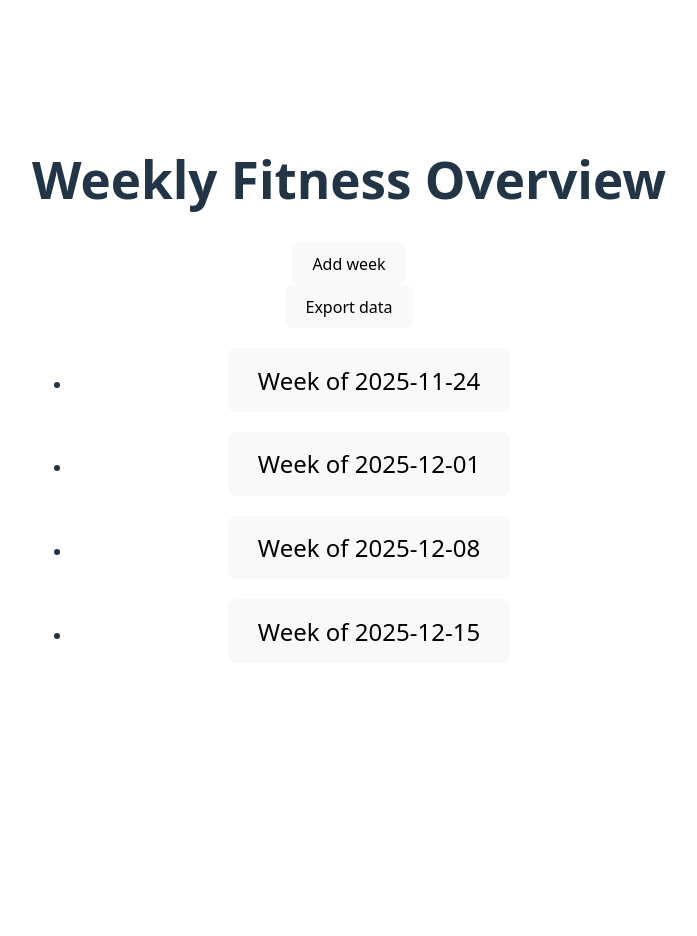
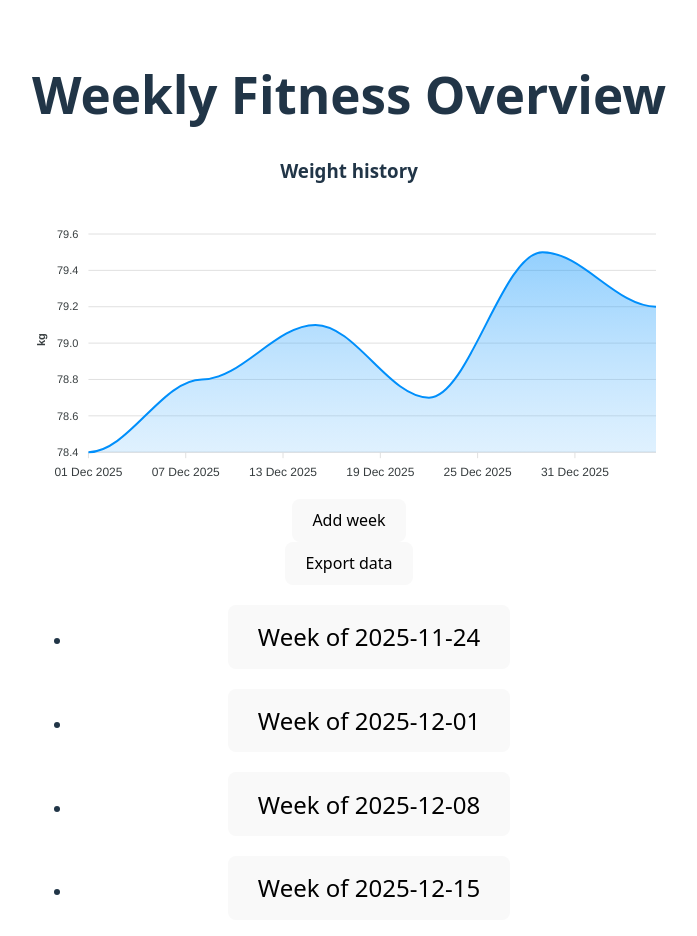
Before and after one commit to BelaGereon/fitness-nutrition-dashboard, a React (Vite) app: page / in a window 1280 px wide. Shown: the top 936 px of the page, without its empty margins (291-988 px from the left). Before the commit the page ends 800 px from the top, so only its background shows below. Built offline with nearby package versions, Linux system fonts and the light colour scheme.

Commit message:
:sparkles: add ApexCharts dependency and first chart to WeeklyOverviewPage

```diff
--- a/package.json
+++ b/package.json
@@ -11,7 +11,9 @@
   },
   "dependencies": {
     "@testing-library/user-event": "^14.6.1",
+    "apexcharts": "^5.3.6",
     "react": "^19.2.0",
+    "react-apexcharts": "^1.9.0",
     "react-dom": "^19.2.0"
   },
   "devDependencies": {
--- a/src/data/weeksStoreLocalStorage.ts
+++ b/src/data/weeksStoreLocalStorage.ts
@@ -32,7 +32,7 @@ const isDayEntry = (v: unknown): v is DayEntry => {
 const isDaysRecord = (v: unknown): v is Record<DayId, DayEntry> => {
   if (!isObject(v)) return false;
   return DAY_IDS.every((dayId) =>
-    isDayEntry((v as Record<string, unknown>)[dayId])
+    isDayEntry((v as Record<string, unknown>)[dayId]),
   );
 };
 
--- a/src/features/dashboard/WeeklyOverviewPage.tsx
+++ b/src/features/dashboard/WeeklyOverviewPage.tsx
@@ -20,6 +20,7 @@ import {
 import { getMondayOfWeek } from "./util/dateHelpers";
 import { AddWeekSection } from "./AddWeekSection";
 import { usePersistedWeeks } from "./hooks/userPersistedWeeks";
+import { WeightHistoryChart } from "./charts/WeightHistoryChart";
 
 type WeeklyOverviewPageProps = {
   weeksStore?: WeeksStore;
@@ -119,6 +120,8 @@ export function WeeklyOverviewPage({
     <main>
       <h1>Weekly Fitness Overview</h1>
 
+      <WeightHistoryChart />
+
       <AddWeekSection
         existingWeekOfs={existingWeekOfs}
         getTodaysDate={getTodaysDate}
--- /dev/null
+++ b/src/features/dashboard/charts/WeightHistoryChart.tsx
@@ -0,0 +1,64 @@
+import ReactApexChart from "react-apexcharts";
+import type { ApexOptions } from "apexcharts";
+
+type Point = { x: number; y: number }; // x = timestamp (ms), y = weight
+
+export function WeightHistoryChart() {
+  // 1) Dummy data: timestamps (ms) + weights
+  //    Using Date.parse(...) keeps it readable; ApexCharts wants ms.
+  const series = [
+    {
+      name: "Weight (kg)",
+      data: [
+        { x: Date.parse("2025-12-01"), y: 78.4 },
+        { x: Date.parse("2025-12-08"), y: 78.8 },
+        { x: Date.parse("2025-12-15"), y: 79.1 },
+        { x: Date.parse("2025-12-22"), y: 78.7 },
+        { x: Date.parse("2025-12-29"), y: 79.5 },
+        { x: Date.parse("2026-01-05"), y: 79.2 },
+      ] satisfies Point[],
+    },
+  ];
+
+  // 2) Chart configuration (“options”):
+  //    - chart.type must match your intended chart
+  //    - xaxis.type = "datetime" tells ApexCharts to treat x as dates
+  const options: ApexOptions = {
+    chart: {
+      type: "area",
+      animations: { enabled: false }, // keep it simple + stable for now
+      toolbar: { show: false },
+      zoom: { enabled: false },
+    },
+    stroke: { curve: "smooth", width: 2 },
+    dataLabels: { enabled: false },
+    xaxis: {
+      type: "datetime",
+      labels: {
+        datetimeUTC: false, // treat dates in local time (helps avoid off-by-one confusion)
+      },
+    },
+    yaxis: {
+      title: { text: "kg" },
+      decimalsInFloat: 1,
+    },
+    tooltip: {
+      x: { format: "yyyy-MM-dd" },
+      theme: "dark",
+    },
+  };
+
+  // 3) Render:
+  //    ReactApexChart needs: options + series + type + height (or width)
+  return (
+    <section aria-label="Weight history chart">
+      <h3>Weight history</h3>
+      <ReactApexChart
+        options={options}
+        series={series}
+        type="area"
+        height={280}
+      />
+    </section>
+  );
+}
```
Also changed, not shown: src/tests/setupTests.ts (+15 -0 lines), 1 other file (tests, documents, lock files or other folders).
